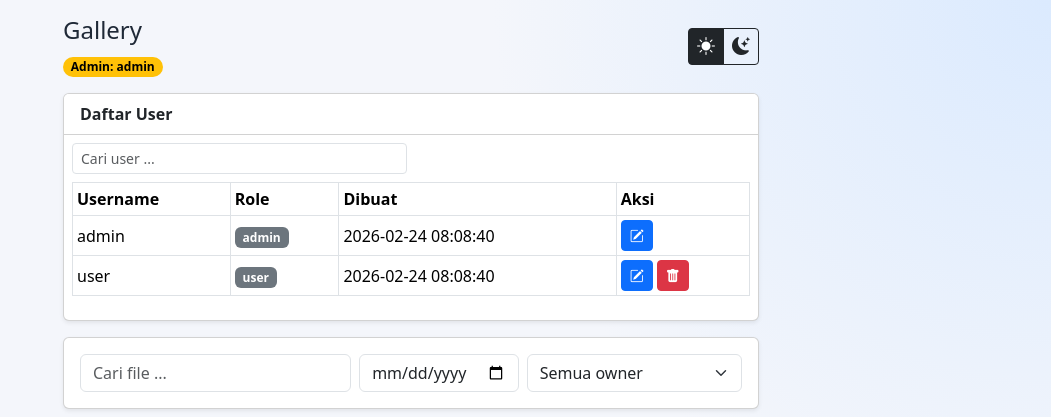
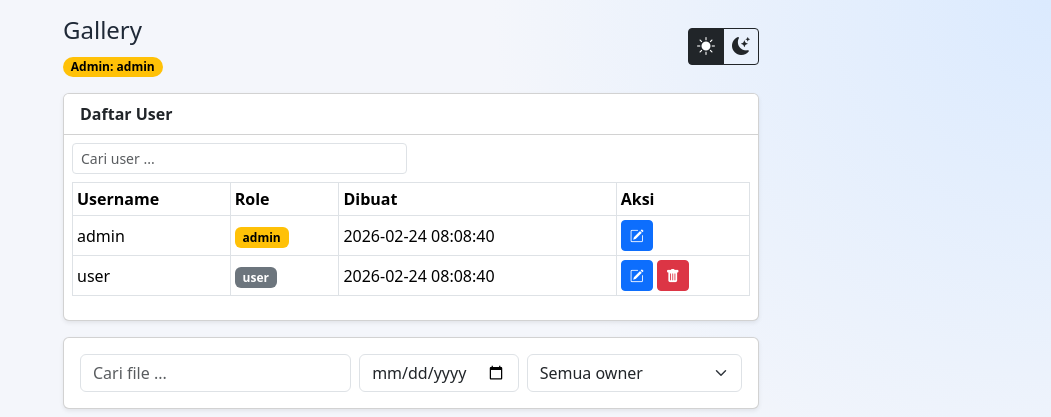
Before and after one commit to Trisn0802/Background_Remover, a Flask app: page /gallery in a window 1280 px wide. Shown: the top 417 px of the page, without its empty margins (229-1280 px from the left). Run offline with Flask 3, Linux system fonts and the light colour scheme; the visitor is signed in with stand-in values (Sample User, id 1); data comes from the database, SQL or seed files in the repository; tables that the repository leaves empty hold one stand-in row (values such as "Sample post"); some libraries are stand-ins or nearby versions.

Commit message:
update ui

```diff
--- a/templates/gallery.html
+++ b/templates/gallery.html
@@ -49,7 +49,13 @@
           {% for u in users %}
           <tr>
             <td>{{ u.username }}</td>
-            <td><span class="badge text-bg-secondary">{{ u.role }}</span></td>
+            <td>
+              {% if u.role == 'admin' %}
+              <span class="badge text-bg-warning">{{ u.role }}</span>
+              {% elif u.role == 'user' %}
+                <span class="badge text-bg-secondary">{{ u.role }}</span>
+              {% endif %}
+            </td>
             <td>{{ u.created_at }}</td>
             <td>
               <div class="d-flex gap-1">
```
